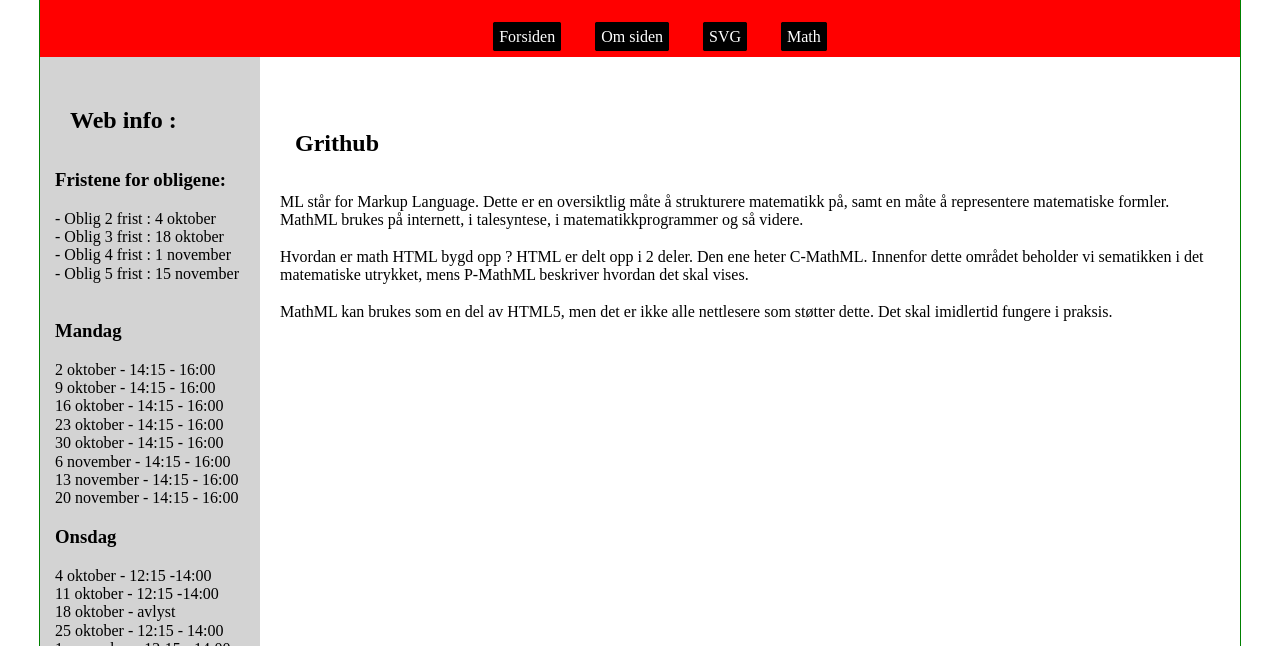
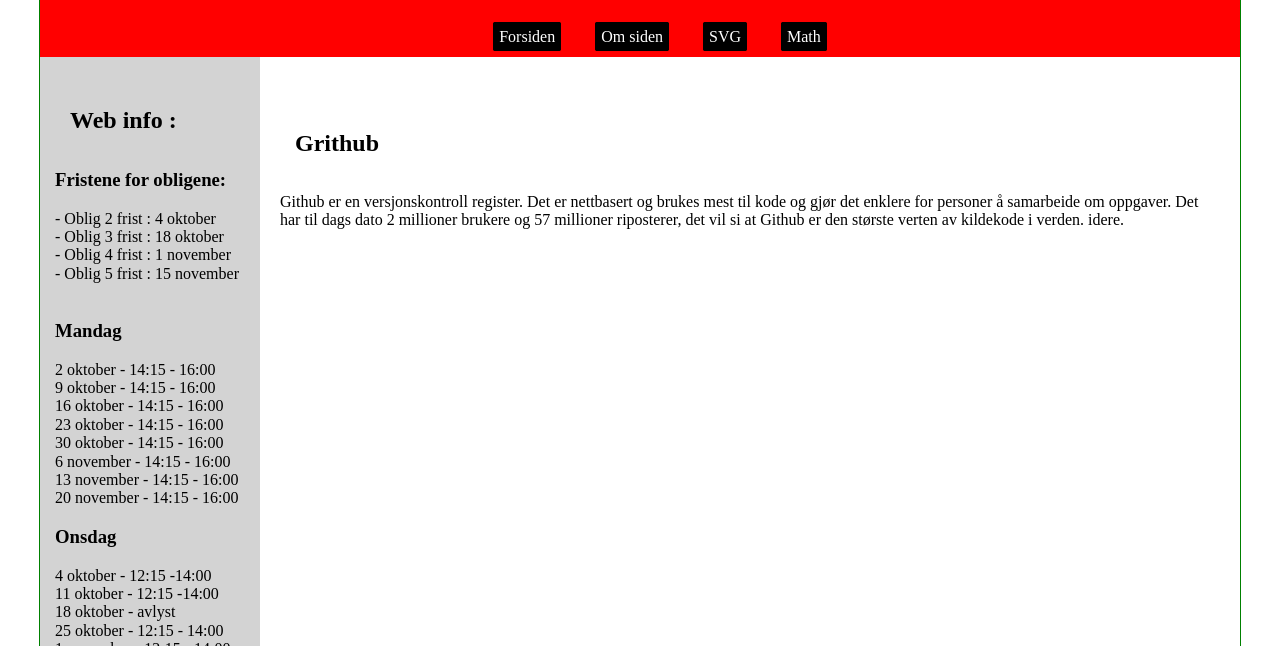
Before and after one commit to brimsyie/oblig2., a plain HTML site: page githubgrid.html in a window 1280 px wide. Shown: the part 154-800 px from the top of the page. Drawn offline with nearby package versions, Linux system fonts and the light colour scheme.

Commit message:
Beskrivelse av Github
Beskrivelse av hva Grithub er

```diff
--- a/githubgrid.html
+++ b/githubgrid.html
@@ -33,13 +33,14 @@
 
 				<br />
 				<h2>Grithub</h2>
-				ML står for Markup Language. Dette er en oversiktlig måte å strukturere matematikk på,
-				samt en måte å representere matematiske formler. MathML brukes på internett, i talesyntese, i matematikkprogrammer og så videre.
+				Github er en versjonskontroll register.
+				Det er nettbasert og brukes mest til kode og gjør det enklere for personer å samarbeide om oppgaver.
+				Det har til dags dato 2 millioner brukere og 57 millioner riposterer, det vil si at Github er den største
+				verten av kildekode i verden. idere.
 				<br/><br/>
-				Hvordan er math HTML bygd opp ?
-				HTML er delt opp i 2 deler. Den ene heter C-MathML. Innenfor dette området beholder vi sematikken i det matematiske utrykket, mens P-MathML beskriver hvordan det skal vises.
+
 				<br/><br/>
-				MathML kan brukes som en del av HTML5, men det er ikke alle nettlesere som støtter dette. Det skal imidlertid fungere i praksis.
+
 				<br/><br/>
 
       </div>
```
